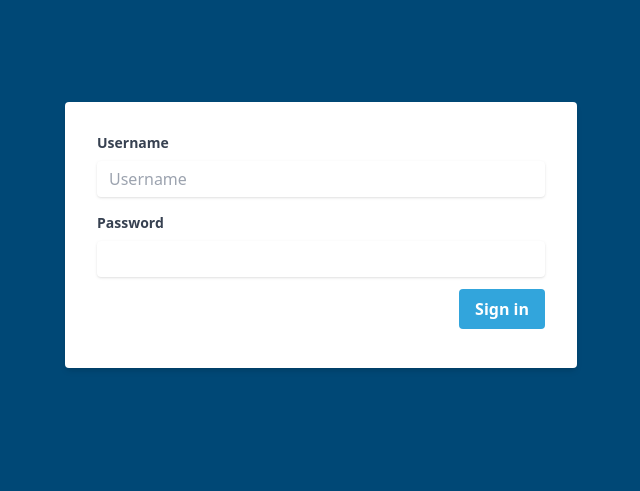
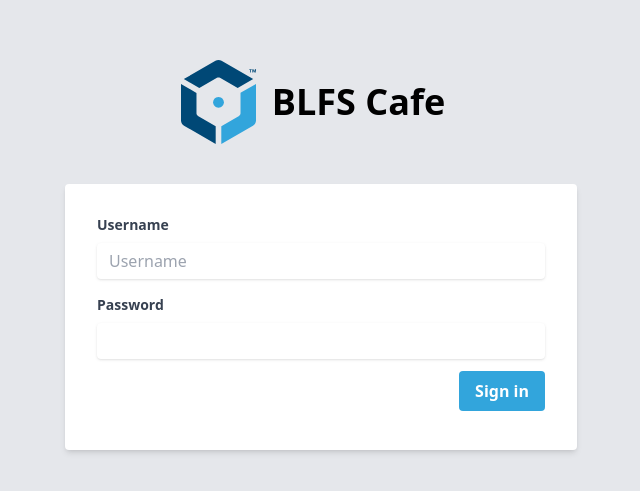
Before and after one commit to brydenu/cafe2go, a Next.js app: page /login in a window 1280 px wide. Shown: the part 157-648 px from the top of the page, without its empty margins (319-959 px from the left). Built offline with nearby package versions, Linux system fonts and the light colour scheme.

Commit message:
Added logo and title to login + styling adjustments

```diff
--- a/src/pages/login.js
+++ b/src/pages/login.js
@@ -1,4 +1,5 @@
 import Header from 'components/header/header'
+import Image from 'next/image';
 
 export default function Login() {
 
@@ -6,7 +7,17 @@ export default function Login() {
     return (
         <>
         <Header />
-        <main className="w-full h-screen flex items-center justify-center bg-blfs-blue">
+        <main className="w-full h-screen flex flex-col items-center justify-center bg-gray-200">
+            <div className="w-full flex justify-center items-center my-10">
+                <Image
+                    priority
+                    src="/images/BS-Symbol-BS-Master-TM.svg"
+                    height={75}
+                    width={75}
+                    alt="Biolife Solutions logo"
+                />
+                <h1 className="mx-4 font-bold text-4xl">BLFS Cafe</h1>
+            </div>
             <form className="bg-white shadow-md rounded px-8 pt-6 pb-8 mb-4 w-2/5 h-1/3 flex flex-col justify-center">
                 <div className="mb-4">
                     <label className="block text-gray-700 text-sm font-bold mb-2" for="username">Username</label>
@@ -17,7 +28,7 @@ export default function Login() {
                     <input className="shadow appearance-none border-none rounded w-full py-2 px-3 text-gray-700 mb-3 leading-tight focus:outline-none focus:shadow-outline" id="password" type="password" />
                 </div>
                 <div className="flex justify-end">
-                    <button className="bg-blfs-teal hover:bg-blfs-blue text-white font-bold py-2 px-4 rounded focus:outline-none focus:shadow-outline">Sign in</button>
+                    <button className="bg-blfs-teal hover:bg-blfs-blue text-white font-bold py-2 px-4 rounded focus:outline-none focus:shadow-outline" type="submit">Sign in</button>
                 </div>
             </form>
         </main>
```
